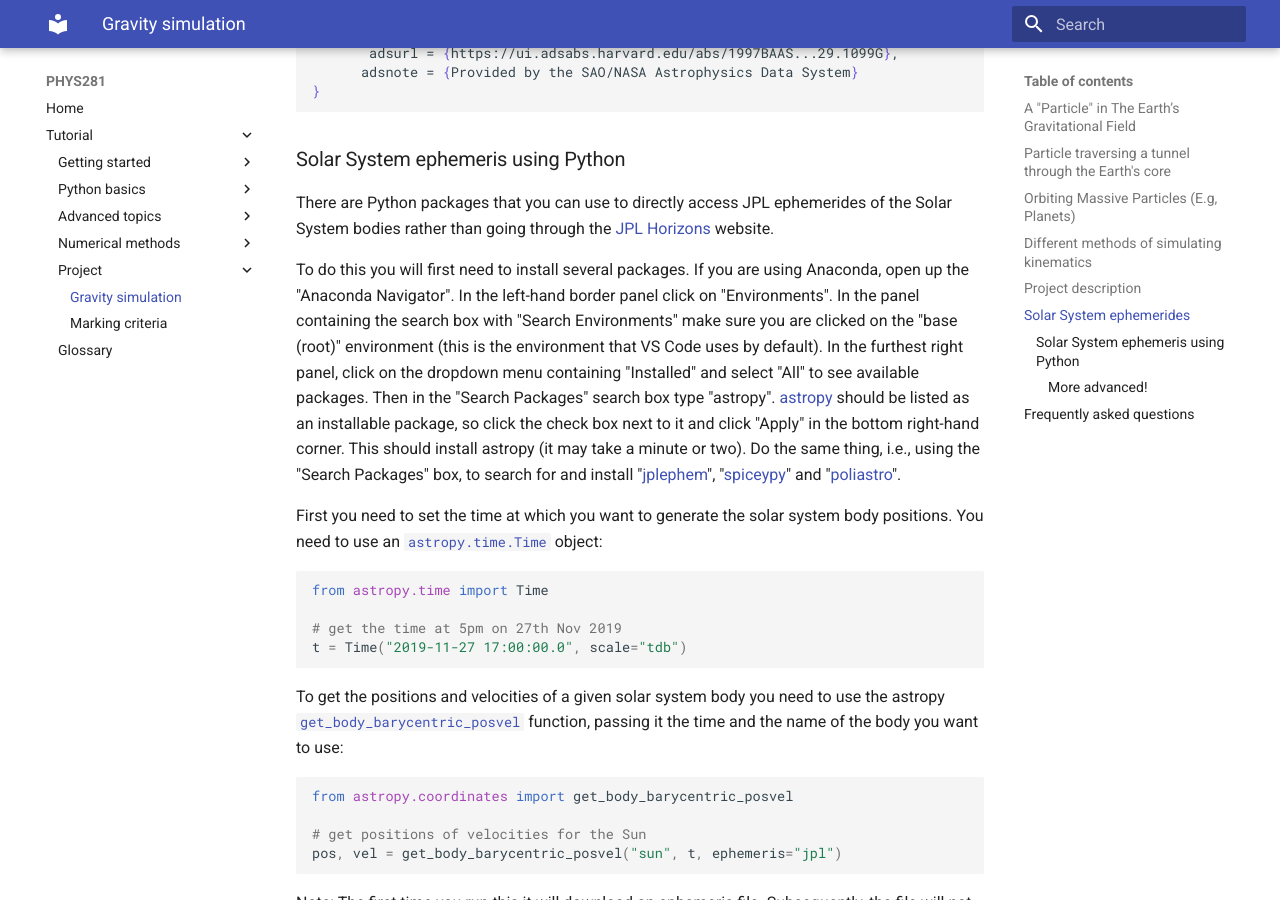
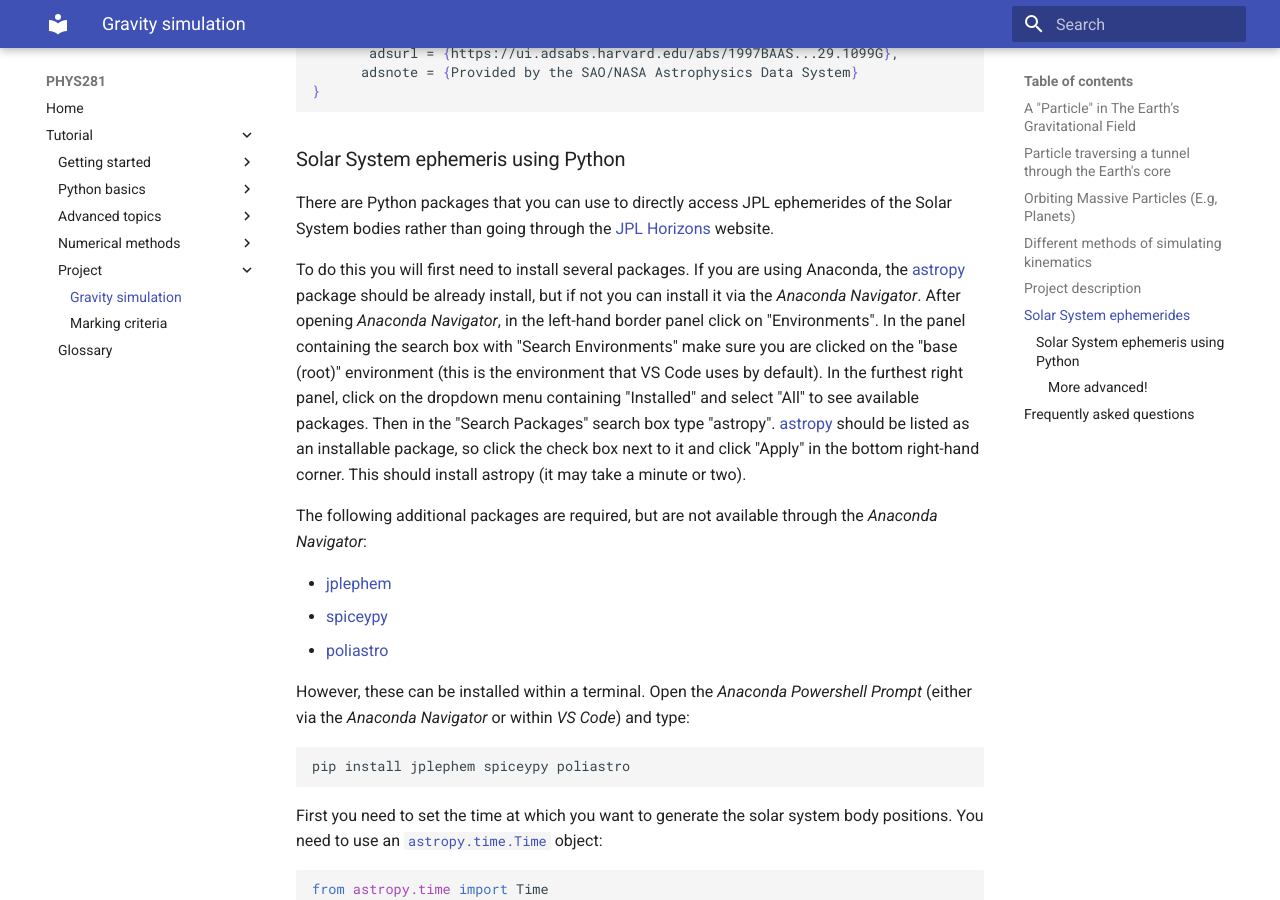
Before and after one commit to ndd21/PHYS281, an MkDocs documentation site: the page built from docs/gravity.md, in a window 1280 px wide and 900 px high, scrolled down 10557 px. Built offline with MkDocs 1.6.1 and Material for MkDocs 9.7.7, drawn with Linux system fonts in a browser that asks for light colours.

Commit message:
Update installation instructions

````diff
--- a/docs/gravity.md
+++ b/docs/gravity.md
@@ -492,18 +492,30 @@ or BibTeX entry:
 There are Python packages that you can use to directly access JPL ephemerides of the Solar System
 bodies rather than going through the [JPL Horizons](https://ssd.jpl.nasa.gov/horizons.cgi) website.
 
-To do this you will first need to install several packages. If you are using Anaconda, open up the
-"Anaconda Navigator". In the left-hand border panel click on "Environments". In the panel containing
-the search box with "Search Environments" make sure you are clicked on the "base (root)" environment
-(this is the environment that VS Code uses by default). In the furthest right panel, click on the
-dropdown menu containing "Installed" and select "All" to see available packages. Then in the "Search
-Packages" search box type "astropy". [astropy](https://www.astropy.org/) should be listed as an
-installable package, so click the check box next to it and click "Apply" in the bottom right-hand
-corner. This should install astropy (it may take a minute or two). Do the same thing, i.e., using
-the "Search Packages" box, to search for and install
-"[jplephem](https://github.com/brandon-rhodes/python-jplephem)",
-"[spiceypy](https://spiceypy.readthedocs.io/en/master/)" and
-"[poliastro](https://docs.poliastro.space/en/stable/)".
+To do this you will first need to install several packages. If you are using Anaconda, the
+[astropy](https://www.astropy.org/) package should be already install, but if not you can install it
+via the _Anaconda Navigator_. After opening _Anaconda Navigator_, in the left-hand border panel
+click on "Environments". In the panel containing the search box with "Search Environments" make sure
+you are clicked on the "base (root)" environment (this is the environment that VS Code uses by
+default). In the furthest right panel, click on the dropdown menu containing "Installed" and select
+"All" to see available packages. Then in the "Search Packages" search box type "astropy".
+[astropy](https://www.astropy.org/) should be listed as an installable package, so click the check
+box next to it and click "Apply" in the bottom right-hand corner. This should install astropy (it
+may take a minute or two).
+
+The following additional packages are required, but are not available through the _Anaconda
+Navigator_:
+
+* [jplephem](https://github.com/brandon-rhodes/python-jplephem)
+* [spiceypy](https://spiceypy.readthedocs.io/en/master/)
+* [poliastro](https://docs.poliastro.space/en/stable/)
+
+However, these can be installed within a terminal. Open the _Anaconda Powershell Prompt_ (either via
+the _Anaconda Navigator_ or within _VS Code_) and type:
+
+```bash
+pip install jplephem spiceypy poliastro
+```
 
 First you need to set the time at which you want to generate the solar system body positions. You
 need to use an
````
